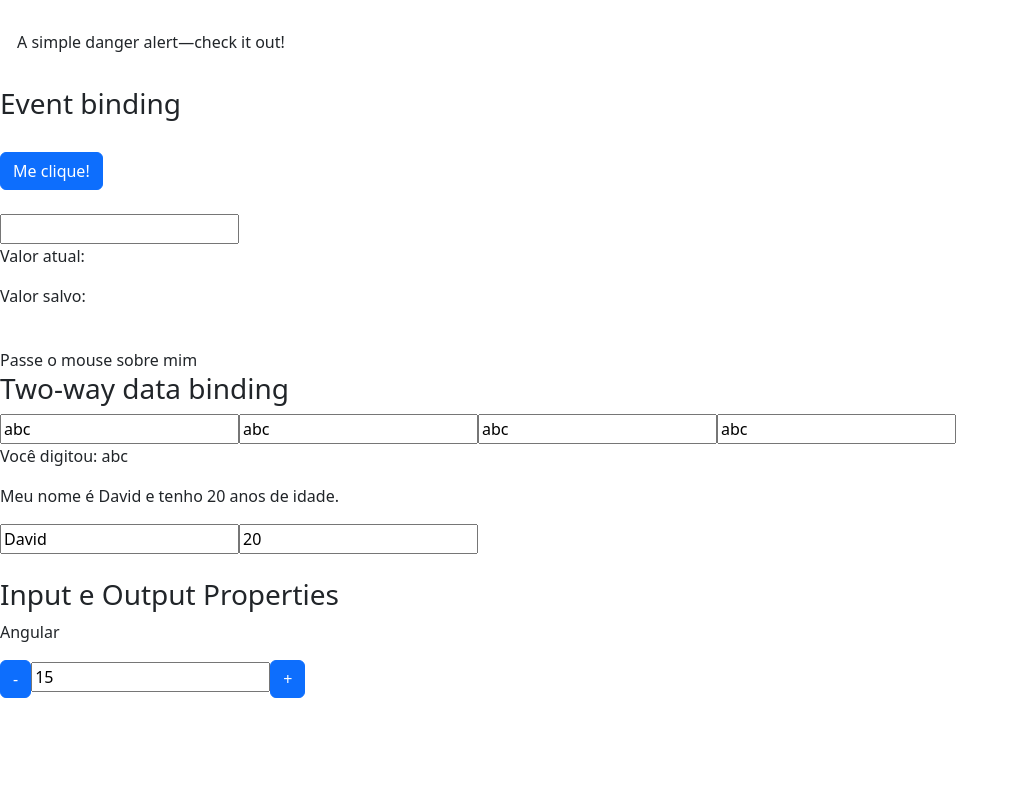
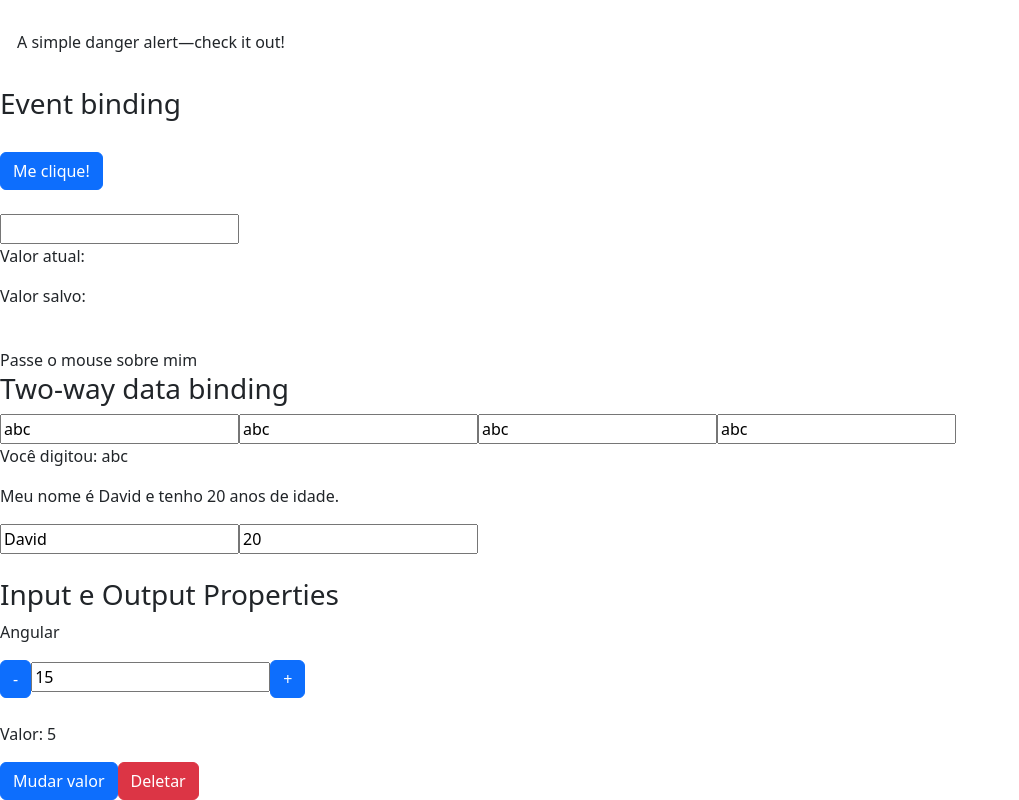
Before and after one commit to davidmateusreis/angular, an Angular app in the folder data-binding/: page / in a window 1280 px wide. Shown: the part 918-1718 px from the top of the page, without its empty margins (0-1019 px from the left). Before the commit the page ends 1616 px from the top, so only its background shows below. Built offline with nearby package versions, Linux system fonts and the light colour scheme.

Commit message:
Ciclo de vida do Componente

```diff
--- a/data-binding/src/app/app.component.html
+++ b/data-binding/src/app/app.component.html
@@ -1 +1,9 @@
 <app-data-binding></app-data-binding>
+
+<br>
+
+<app-ciclo [valorInicial]="valor" *ngIf="!deletarCiclo"></app-ciclo> <!-- property binding e ngIf é uma diretiva de renderização ou não-->
+
+<button class="btn btn-primary" (click)="mudarValor()">Mudar valor</button>
+
+<button class="btn btn-danger" (click)="destruirCiclo()">Deletar</button>
--- a/data-binding/src/app/app.component.ts
+++ b/data-binding/src/app/app.component.ts
@@ -6,5 +6,16 @@
   styleUrls: ['./app.component.css']
 })
 export class AppComponent {
-  title = 'data-binding';
+
+  valor: number = 5;
+
+  deletarCiclo: boolean = false;
+
+  mudarValor() {
+    this.valor++;
+  }
+
+  destruirCiclo() {
+    this.deletarCiclo = true;
+  }
 }
--- a/data-binding/src/app/app.module.ts
+++ b/data-binding/src/app/app.module.ts
@@ -8,13 +8,15 @@
 import { MeuFormModule } from './meu-form/meu-form.module';
 import { InputPropertyComponent } from './input-property/input-property.component';
 import { OutputPropertyComponent } from './output-property/output-property.component';
+import { CicloComponent } from './ciclo/ciclo.component';
 
 @NgModule({
   declarations: [
     AppComponent,
     DataBindingComponent,
     InputPropertyComponent,
-    OutputPropertyComponent
+    OutputPropertyComponent,
+    CicloComponent
   ],
   imports: [
     BrowserModule,
--- /dev/null
+++ b/data-binding/src/app/ciclo/ciclo.component.html
@@ -0,0 +1,3 @@
+<p>
+    Valor: {{ valorInicial }}
+</p>
--- /dev/null
+++ b/data-binding/src/app/ciclo/ciclo.component.ts
@@ -0,0 +1,52 @@
+import { AfterContentChecked, AfterContentInit, AfterViewChecked, AfterViewInit, Component, DoCheck, Input, OnChanges, OnDestroy, OnInit } from '@angular/core';
+
+@Component({
+  selector: 'app-ciclo',
+  templateUrl: './ciclo.component.html',
+  styleUrls: ['./ciclo.component.css']
+})
+export class CicloComponent implements OnInit, OnChanges, DoCheck, AfterContentInit, AfterContentChecked, AfterViewInit, AfterViewChecked, OnDestroy {
+
+  @Input() valorInicial: number = 10;
+
+  constructor() {
+    this.log('constructor');
+  }
+
+  ngOnChanges() { //se tiver input properties
+    this.log('ngOnChanges');
+  }
+
+  ngOnInit(): void { //chamada pro servidor para obter os dados mostrados no template do componente (se não tiver input properties)
+    this.log('ngOnInit');
+  }
+
+  ngDoCheck() {
+    this.log('ngDoCheck');
+  }
+
+  ngAfterContentInit() {
+    this.log('AfterContentInit');
+  }
+
+  ngAfterContentChecked() {
+    this.log('ngAfterContentChecked');
+  }
+
+  ngAfterViewInit() {
+    this.log('ngAfterViewInit');
+  }
+
+  ngAfterViewChecked() {
+    this.log('ngAfterViewChecked');
+  }
+
+  ngOnDestroy() {
+    this.log('ngOnDestroy');
+  }
+
+  private log(hook: string) {
+    console.log(hook);
+  }
+
+}
```
Also changed, not shown: data-binding/src/app/ciclo/ciclo.component.css (added), 1 other file (tests, documents, lock files or other folders).
